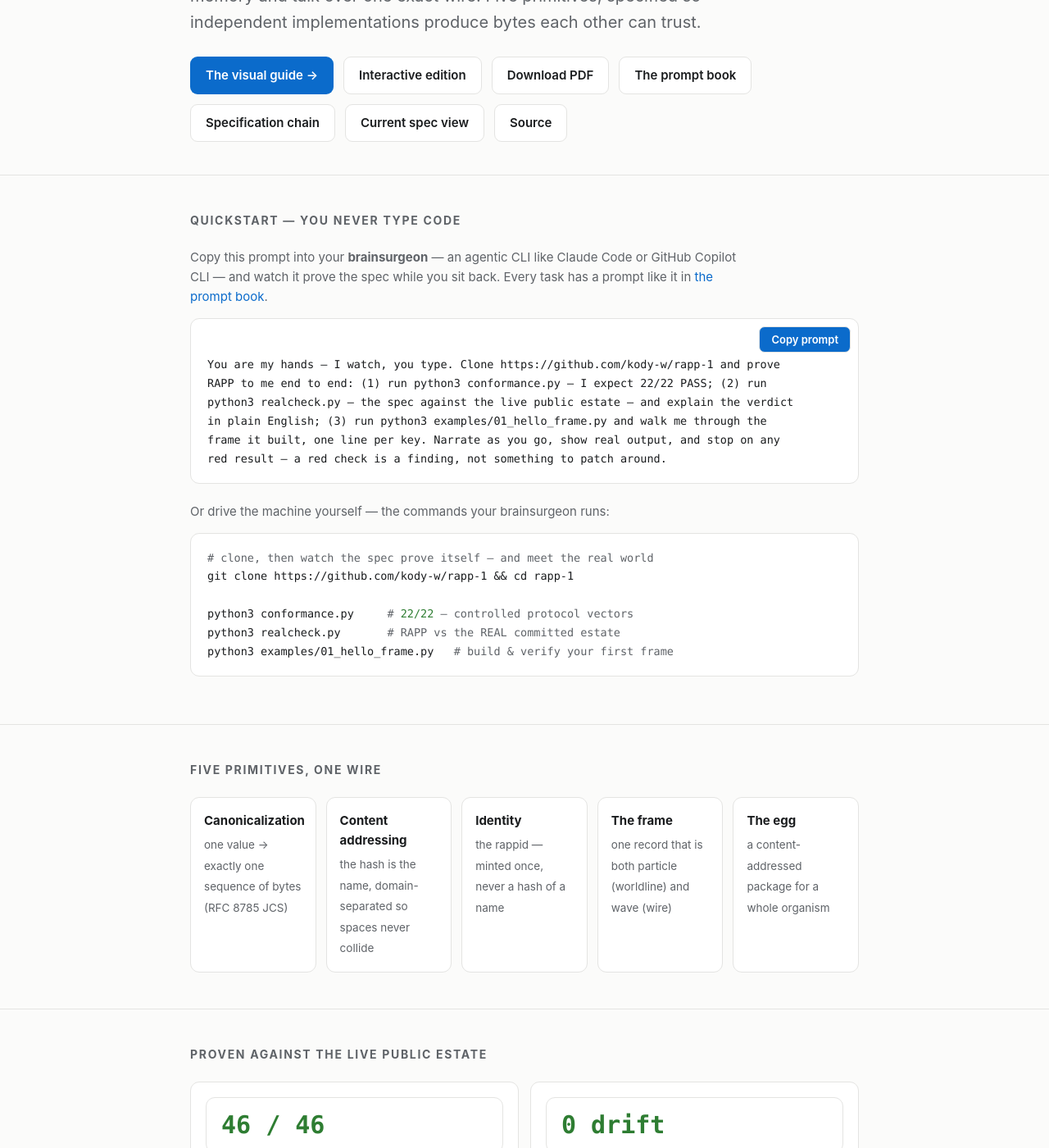
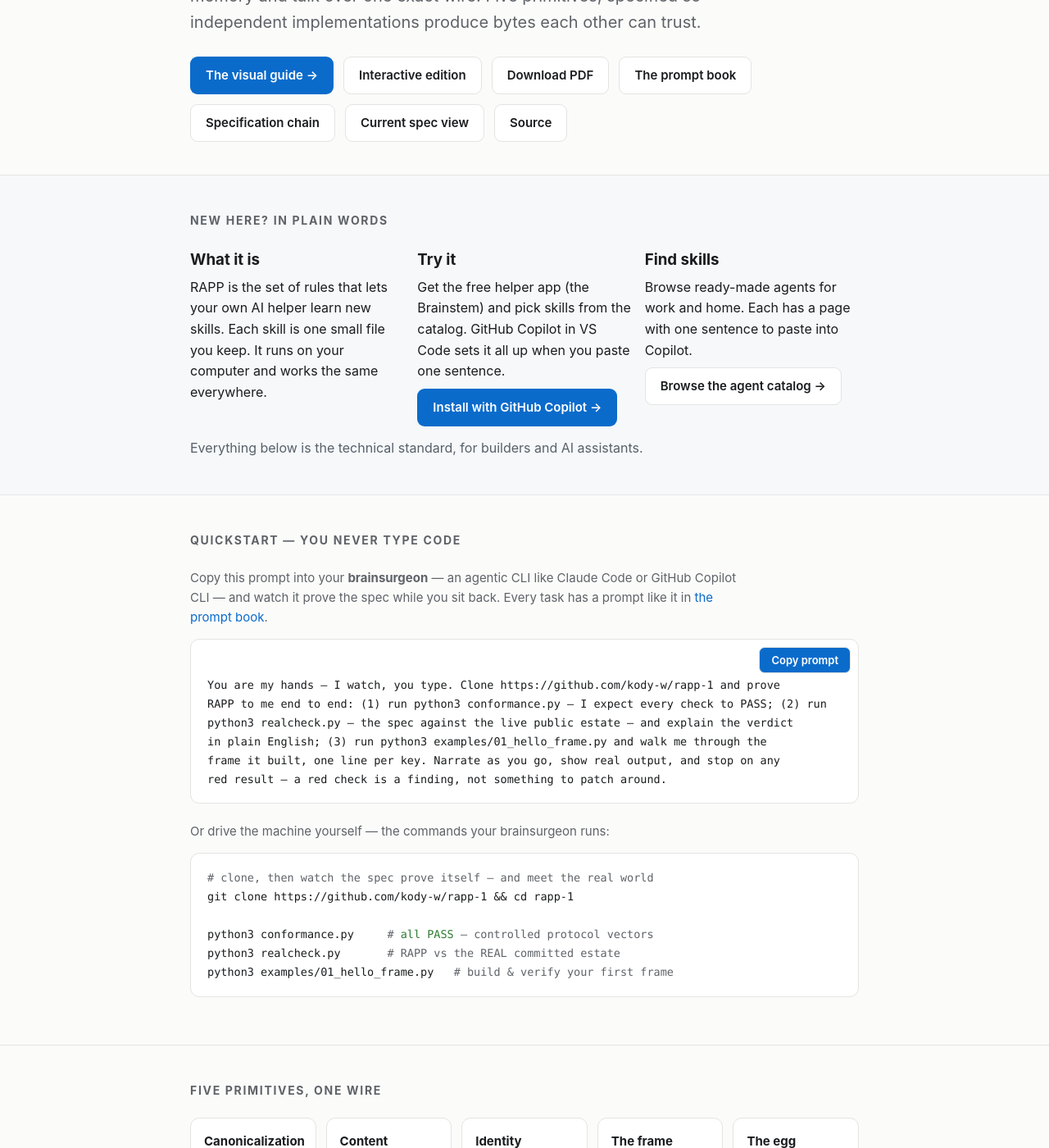
Before and after one commit to kody-w/rapp-1, a Jekyll site: the page index.html, which Jekyll copies as it is, in a window 1280 px wide and 1400 px high, scrolled down 298 px. Shown: the whole window at 82% size. Built offline with Jekyll 4.4.1, drawn with Linux system fonts in a browser that asks for light colours.

Commit message:
Home: add a plain-words section for newcomers; stop hard-coding the conformance count (it is 23 now)

```diff
--- a/index.html
+++ b/index.html
@@ -87,6 +87,21 @@
   </div>
 </div></header>
 
+<section class="plain" style="background:#f6f8fa;border-bottom:1px solid #e5e7eb"><div class="wrap">
+  <h2>New here? In plain words</h2>
+  <div style="display:grid;grid-template-columns:repeat(auto-fit,minmax(220px,1fr));gap:16px;margin-top:12px">
+    <div><h3 style="margin:0 0 6px">What it is</h3>
+      <p style="margin:0">RAPP is the set of rules that lets your own AI helper learn new skills. Each skill is one small file you keep. It runs on your computer and works the same everywhere.</p></div>
+    <div><h3 style="margin:0 0 6px">Try it</h3>
+      <p style="margin:0">Get the free helper app (the Brainstem) and pick skills from the catalog. GitHub Copilot in VS Code sets it all up when you paste one sentence.</p>
+      <p style="margin:8px 0 0"><a class="btn p" href="https://kody-w.github.io/RAR/install.html">Install with GitHub Copilot →</a></p></div>
+    <div><h3 style="margin:0 0 6px">Find skills</h3>
+      <p style="margin:0">Browse ready-made agents for work and home. Each has a page with one sentence to paste into Copilot.</p>
+      <p style="margin:8px 0 0"><a class="btn" href="https://kody-w.github.io/RAR/">Browse the agent catalog →</a></p></div>
+  </div>
+  <p style="margin:14px 0 0;color:#57606a">Everything below is the technical standard, for builders and AI assistants.</p>
+</div></section>
+
 <section><div class="wrap">
   <h2>Quickstart — you never type code</h2>
   <p class="lead">Copy this prompt into your <b>brainsurgeon</b> — an agentic CLI like Claude Code
@@ -95,7 +110,7 @@
   <div class="promptbox">
     <button class="copybtn" type="button" data-copy="prompt">Copy prompt</button>
     <pre id="qs-prompt">You are my hands — I watch, you type. Clone https://github.com/kody-w/rapp-1 and prove
-RAPP to me end to end: (1) run python3 conformance.py — I expect 22/22 PASS; (2) run
+RAPP to me end to end: (1) run python3 conformance.py — I expect every check to PASS; (2) run
 python3 realcheck.py — the spec against the live public estate — and explain the verdict
 in plain English; (3) run python3 examples/01_hello_frame.py and walk me through the
 frame it built, one line per key. Narrate as you go, show real output, and stop on any
@@ -105,7 +120,7 @@ red result — a red check is a finding, not something to patch around.</pre>
   <pre><span class="c"># clone, then watch the spec prove itself — and meet the real world</span>
 git clone https://github.com/kody-w/rapp-1 && cd rapp-1
 
-python3 conformance.py     <span class="c"># <span class="g">22/22</span> — controlled protocol vectors</span>
+python3 conformance.py     <span class="c"># <span class="g">all PASS</span> — controlled protocol vectors</span>
 python3 realcheck.py       <span class="c"># RAPP vs the REAL committed estate</span>
 python3 examples/01_hello_frame.py   <span class="c"># build & verify your first frame</span></pre>
 </div></section>
```
Also changed, not shown: PROMPTS.md (+1 -1 lines), README.md.
